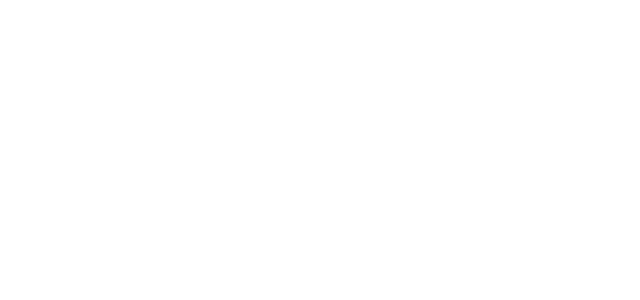
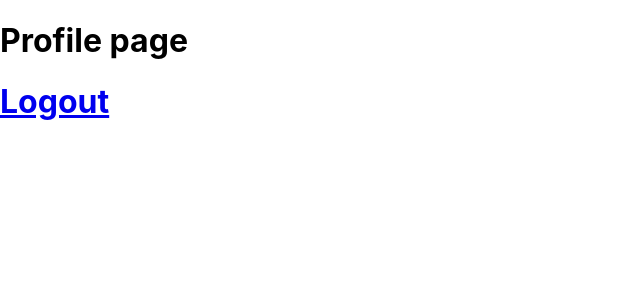
Before and after one commit to Panda-Shark5/The-Social-Hour, a React (Create React App) app: page /profile in a window 1280 px wide. Shown: the top 300 px of the page, without its empty margins (0-640 px from the left). Built offline with nearby package versions, Linux system fonts and the light colour scheme.

Commit message:
Basic ProfilePage

```diff
--- a/src/components/ProfilePage.jsx
+++ b/src/components/ProfilePage.jsx
@@ -1,5 +1,14 @@
+import { Link } from 'react-router-dom'
+
 const ProfilePage = props => {
-
+  return(
+    <div>
+      <h1>Profile page</h1>
+      <Link className='link' to='/login'>
+        <h1>Logout</h1>
+      </Link>
+    </div>
+  )
 }
 
 export default ProfilePage;
```
